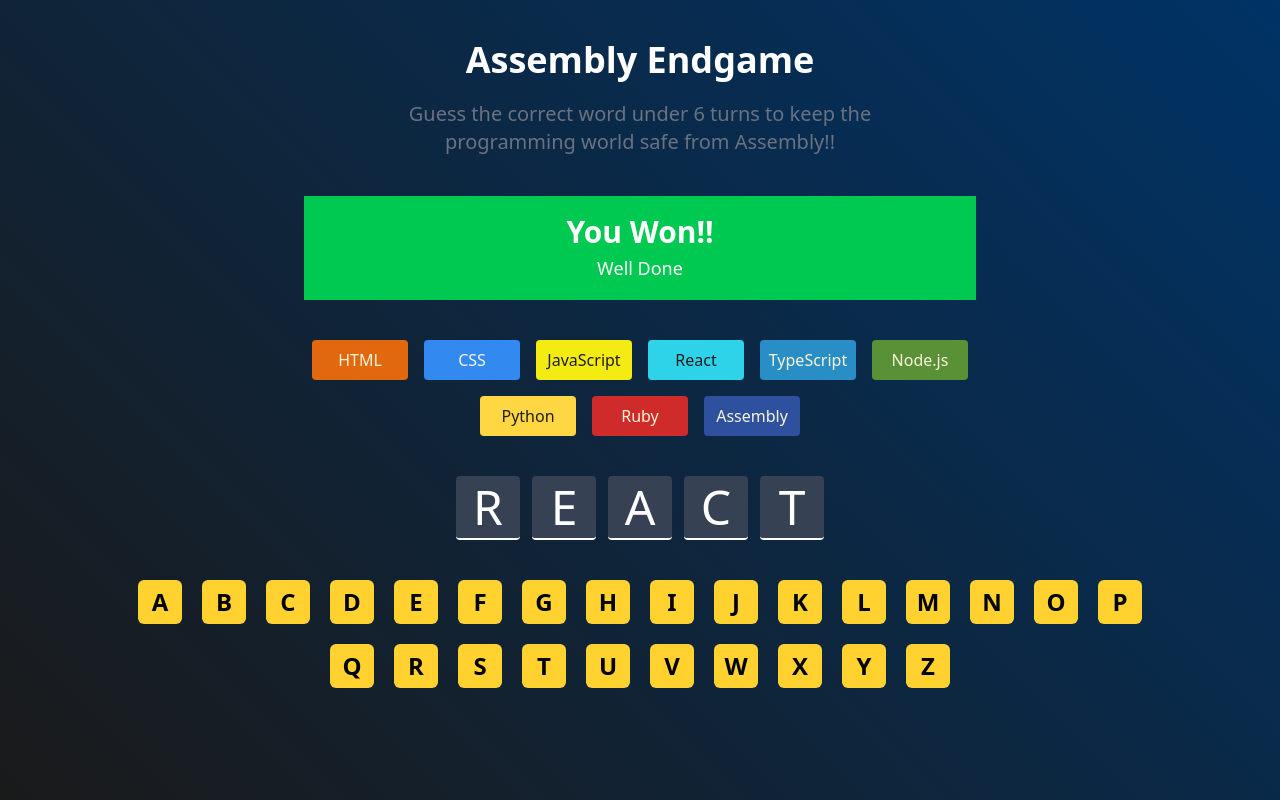
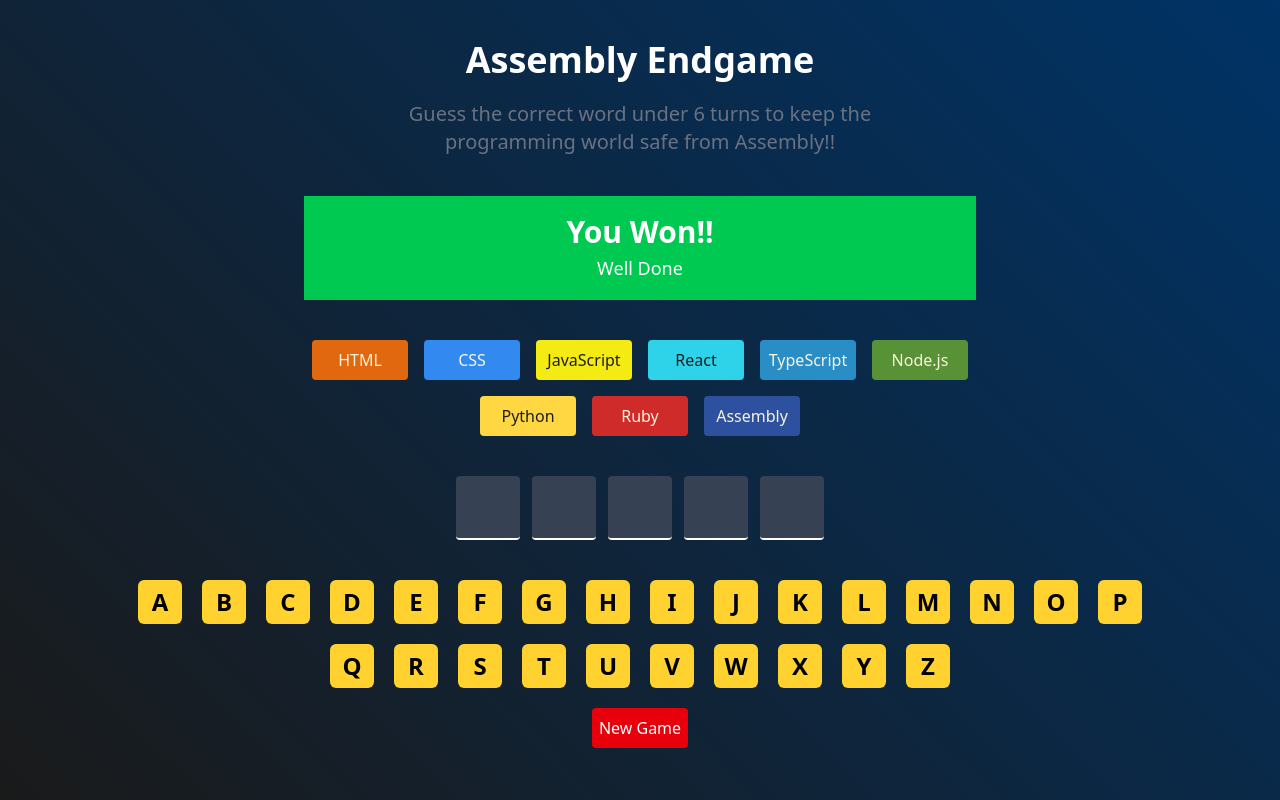
Before and after one commit to Swayam226/assembly-endgame, a React (Vite) app: page / in a window 1280 px wide. Built offline with nearby package versions, Linux system fonts and the light colour scheme.

Commit message:
logic works fine

```diff
--- a/package.json
+++ b/package.json
@@ -11,6 +11,7 @@
   },
   "dependencies": {
     "@tailwindcss/vite": "^4.1.18",
+    "clsx": "^2.1.1",
     "react": "^19.2.0",
     "react-dom": "^19.2.0",
     "tailwindcss": "^4.1.18"
--- a/src/App.jsx
+++ b/src/App.jsx
@@ -9,7 +9,7 @@
   return (
     <>
       <div
-        className="absolute inset-0 z-0"
+        className="fixed inset-0 z-0"
         style={{
           background: `linear-gradient(45deg, #1a1a1a 0%, #003366 100%),
         repeating-linear-gradient(
@@ -32,7 +32,7 @@
       <Status />
       <Languages />
       <Word />
-      <Keyboard />
+      {/* <Keyboard /> */}
     </>
   );
 }
--- a/src/components/Keyboard.jsx
+++ b/src/components/Keyboard.jsx
@@ -1,12 +1,42 @@
-export default function Keyboard() {
+// import { useState } from "react";
+import clsx from "clsx";
+
+export default function Keyboard(props) {
   const alphabets = "abcdefghijklmnopqrstuvwxyz";
-  const keys = alphabets.split("").map((key) => {
+  // console.log(props.guessedLetters);
+
+  function keyClick(letter) {
+    /*
+    const letterSet = new Set(prevLetters);
+    letterSet.add(letter);
+    return Array.from(letterSet);
+    */
+
+    props.setguessedletters((prev) =>
+      prev.includes(letter) ? prev : [...prev, letter]
+    );
+  }
+
+  const keys = alphabets.split("").map((letter) => {
+    const isGuessed = props.guessedLetters.includes(letter);
+    const isCorrect = isGuessed && props.currentWord.includes(letter);
+    const isWrong = isGuessed && !props.currentWord.includes(letter);
+    const className = clsx(
+      "w-11 h-11 flex items-center justify-center bg-amber-300 rounded-md text-2xl hover:scale-95",
+      {
+        "bg-green-500 cursor-not-allowed": isCorrect,
+        "bg-red-500 cursor-not-allowed": isWrong,
+      }
+    );
+    // console.log(className);
+
     return (
       <button
-        key={key}
-        className="w-11 h-11 flex items-center justify-center bg-amber-300 rounded-md text-2xl hover:scale-96"
+        key={letter}
+        className={className}
+        onClick={() => keyClick(letter)}
       >
-        {key.toUpperCase()}
+        {letter.toUpperCase()}
       </button>
     );
   });
@@ -15,6 +45,11 @@
       <div className="max-w-5xl flex justify-center items-center flex-wrap gap-5 font-semibold">
         {keys}
       </div>
+      <div className="pt-5 pb-5 flex justify-center items-center">
+        <button className="w-24 h-10 rounded-sm cursor-pointer bg-red-600 text-white transition-transform hover:scale-105">
+          New Game
+        </button>
+      </div>
     </section>
   );
 }
--- a/src/components/Word.jsx
+++ b/src/components/Word.jsx
@@ -1,20 +1,30 @@
 import { useState } from "react";
+import Keyboard from "./Keyboard";
 
 export default function Word() {
   const [currentWord, setcurrentWord] = useState("react");
+  const [guessedLetters, setguessedletters] = useState([]);
   const letters = currentWord.split("").map((l, index) => {
+    const isCorrect = guessedLetters.includes(l);
     return (
       <div
         key={index}
-        className="w-16 h-16 bg-gray-700 border-b-2 border-white text-white text-5xl eading-none flex justify-center items-center rounded-sm"
+        className="w-16 h-16 bg-gray-700 border-b-2 border-white text-white text-5xl leading-none flex justify-center items-center rounded-sm"
       >
-        {l.toUpperCase()}
+        {isCorrect ? l.toUpperCase() : ""}
       </div>
     );
   });
   return (
-    <section className="relative z-10 pt-10 flex justify-center items-center flex-row gap-3">
-      {letters}
-    </section>
+    <>
+      <section className="relative z-10 pt-10 flex justify-center items-center flex-row gap-3">
+        {letters}
+      </section>
+      <Keyboard
+        currentWord={currentWord}
+        guessedLetters={guessedLetters}
+        setguessedletters={setguessedletters}
+      />
+    </>
   );
 }
```
Also changed, not shown: 1 other file (tests, documents, lock files or other folders).
